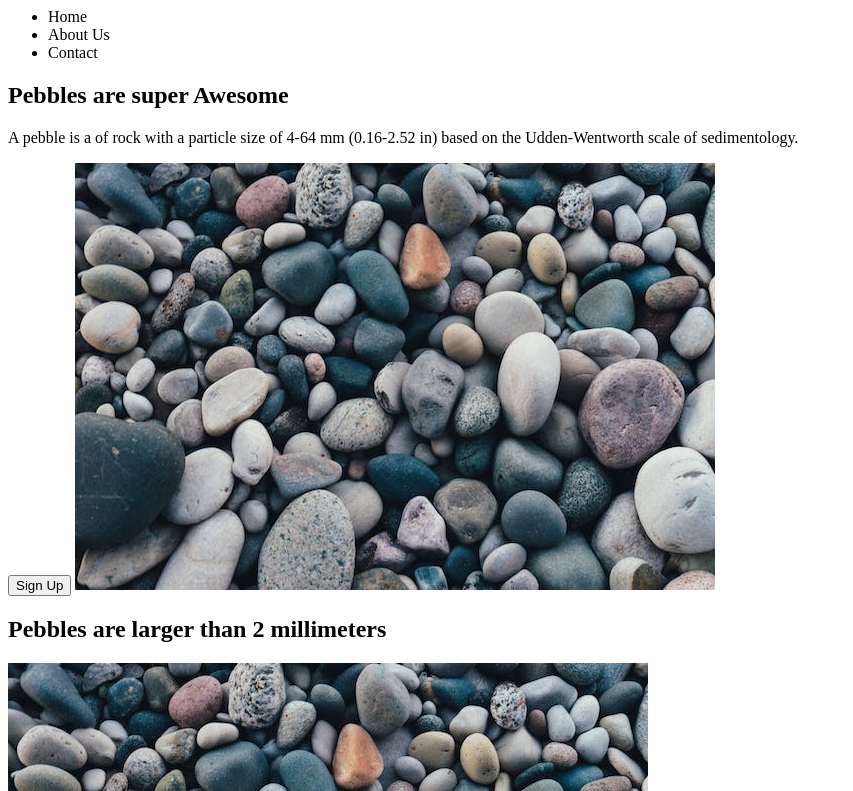
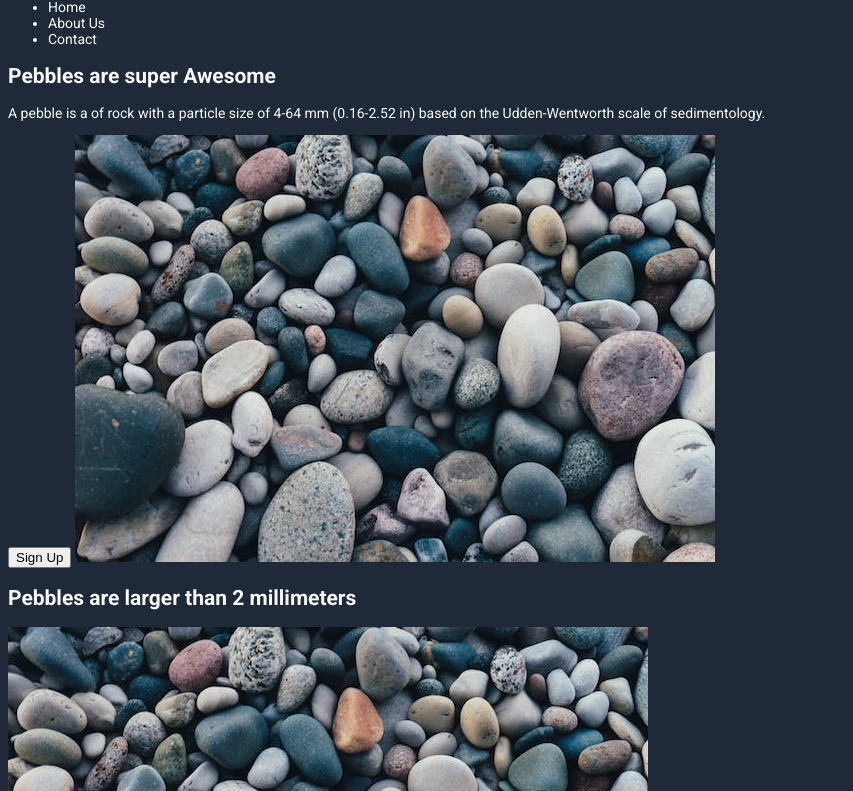
Before and after one commit to ajayfoo/odin-pebbles, a plain HTML site: page index.html in a window 1280 px wide. Shown: the part 72-863 px from the top of the page, without its empty margins (0-853 px from the left). Drawn offline with Linux system fonts and the light colour scheme.

Commit message:
feat!: Add style.css and set base style

```diff
--- a/index.html
+++ b/index.html
@@ -4,6 +4,11 @@
 <head>
     <meta charset="UTF-8">
     <title>Pebbles</title>
+    <link rel="preconnect" href="https://fonts.googleapis.com">
+    <link rel="preconnect" href="https://fonts.gstatic.com" crossorigin>
+    <link href="https://fonts.googleapis.com/css2?family=Roboto:ital,wght@0,400;0,700;1,300&display=swap"
+        rel="stylesheet">
+    <link href="style.css" rel="stylesheet">
 </head>
 
 <body>
--- /dev/null
+++ b/style.css
@@ -0,0 +1,13 @@
+html {
+    box-sizing: border-box;
+    font-family: Roboto, sans-serif;
+    background-color: #1f2937;
+    font-size: 14px;
+    color: #f9faf8;
+}
+
+*,
+*::before,
+*::after {
+    box-sizing: inherit;
+}
```
